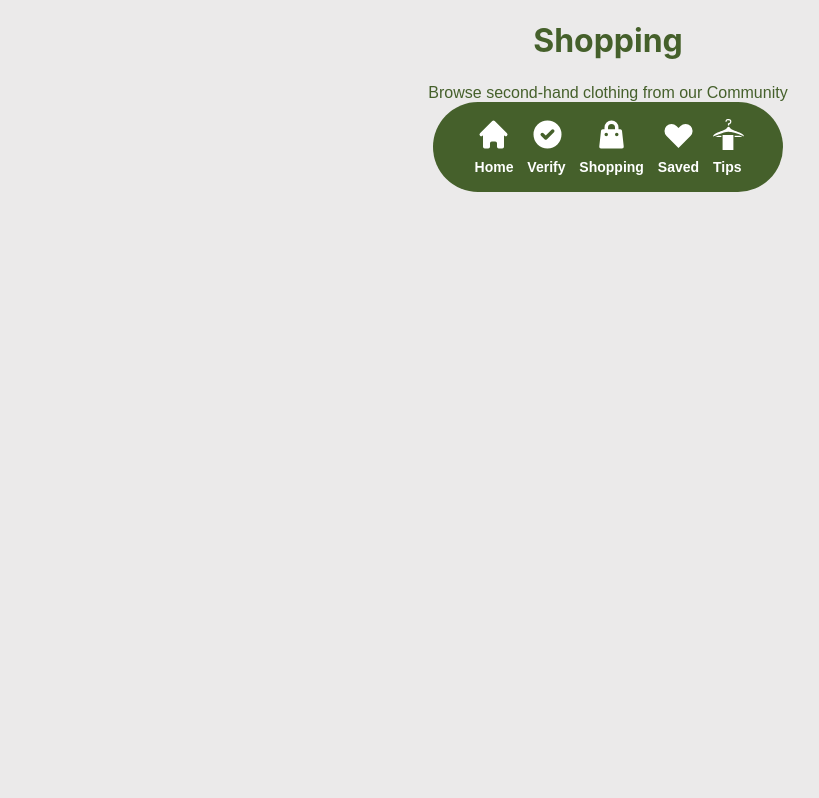
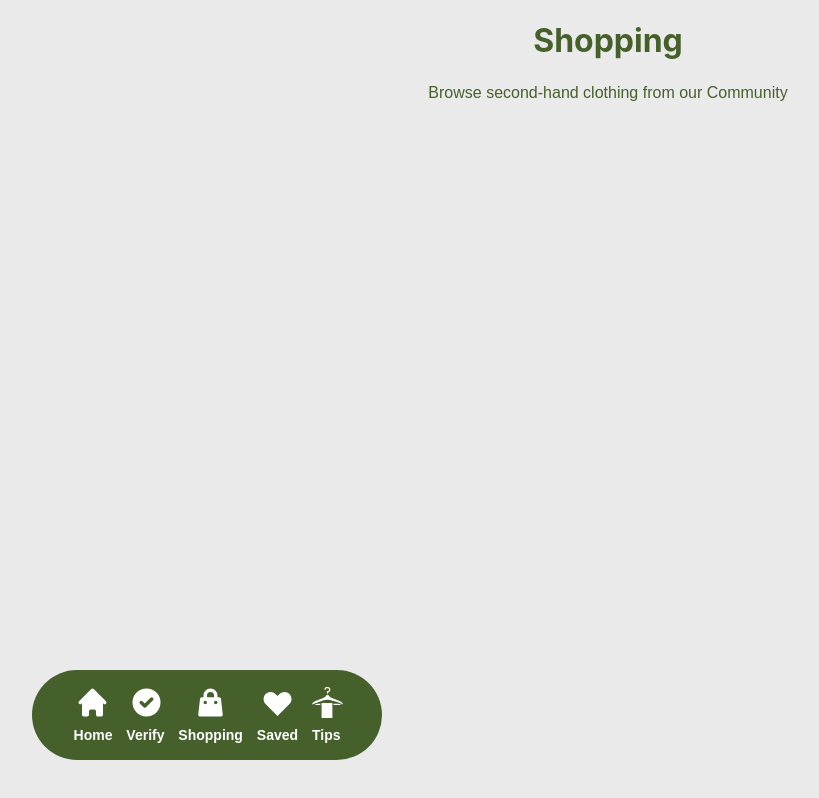
Before and after one commit to DevOfHockey/dcdfinal-mobile, a Next.js app: page /shopping in a window 1280 px wide. Shown: the whole page, without its empty margins (32-851 px from the left). Built offline with nearby package versions, Linux system fonts and the light colour scheme.

Commit message:
menu bar updates

```diff
--- a/comps/menubar.js
+++ b/comps/menubar.js
@@ -1,9 +1,10 @@
 import React from "react";
+import Head from 'next/head'
 import {HiHome, HiCheckCircle, HiShoppingBag, HiHeart} from 'react-icons/hi';
 import {GiHanger} from 'react-icons/gi';
 import {useRouter} from 'next/router';
 
-export default function Menubar() {
+function Menubar() {
     const r = useRouter();
 
 
@@ -36,3 +37,5 @@ export default function Menubar() {
         </div>
     </div>
 }
+
+export default Menubar
--- a/pages/_app.js
+++ b/pages/_app.js
@@ -1,14 +1,15 @@
 import '../styles/globals.css'
 import Menubar from '../comps/menubar'
 import '../styles/menubar.css'
+import styles from "../styles/Home.module.css"
 
 
 
 function MyApp({ Component, pageProps }) {
   return (
   <>
-  <Component {...pageProps} />
-  <Menubar />
+    <Component {...pageProps} />
+     <Menubar></Menubar>
   </>
   )
 }
--- a/pages/shopping.js
+++ b/pages/shopping.js
@@ -1,6 +1,11 @@
+import styles from "../styles/Home.module.css";
+
 export default function Shopping() {
-    return <div class="pagetitle">
+    return <div className={styles.main}>
+
+    <div class="pagetitle">
     <h1 class="header">Shopping</h1>
     <p class="subheading">Browse second-hand clothing from our Community</p>
     </div>
+    </div>
 }
--- a/styles/Home.module.css
+++ b/styles/Home.module.css
@@ -1,15 +1,16 @@
 .container {
   padding: 0 2rem;
+  display: flex;
+  align-content: center;
 }
 
 .main {
-  min-height: 100vh;
-  padding: 4rem 0;
+  max-height: 100vh;
   flex: 1;
   display: flex;
   flex-direction: column;
-  justify-content: center;
-  align-items: center;
+  align-content: center;
+  /* justify-content: flex-end; */
 }
 
 .footer {
--- a/styles/menubar.css
+++ b/styles/menubar.css
@@ -1,10 +1,12 @@
 .menubar {
-    margin: 0 auto;
     text-align: center;
     width: 350px;
     height: 90px;
     background: #45602B;
     border-radius: 50px;
+    position: absolute;
+    bottom: 5%;
+    left: 5%;
 }
 
 .icons {
```
Also changed, not shown: pages/index.js (+14 -1 lines).
